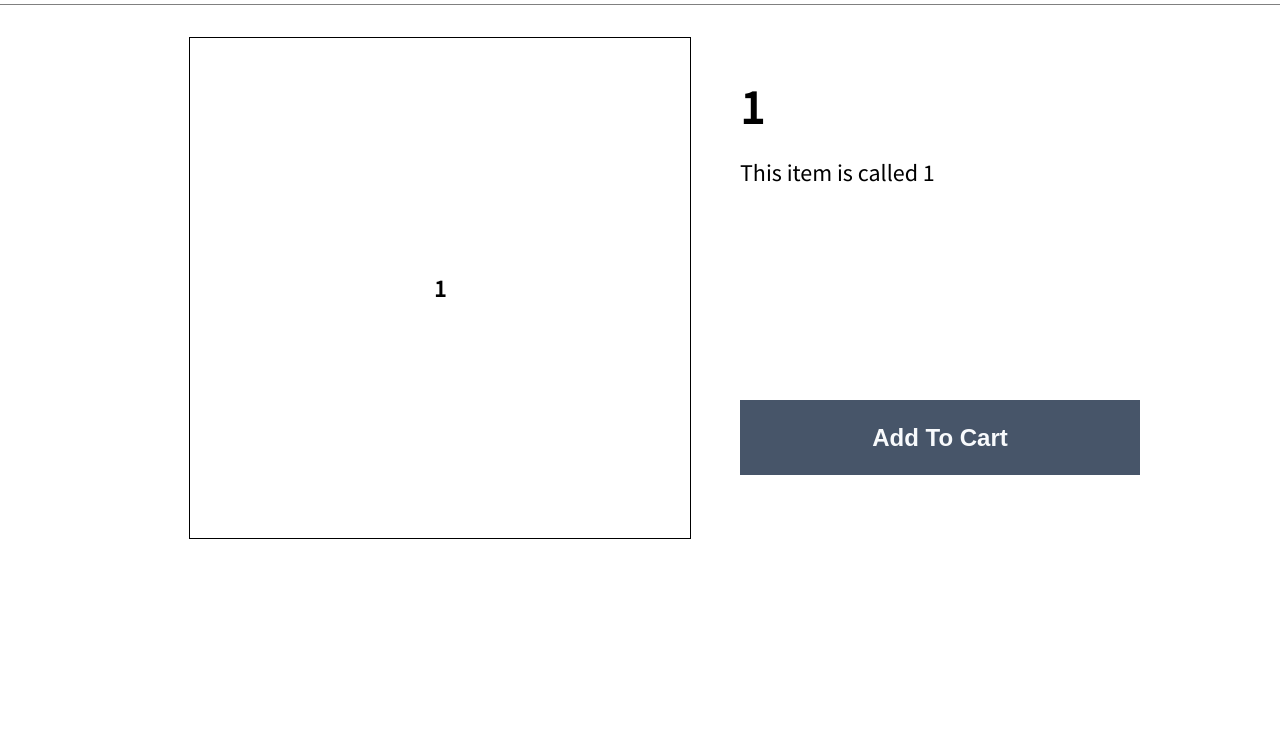
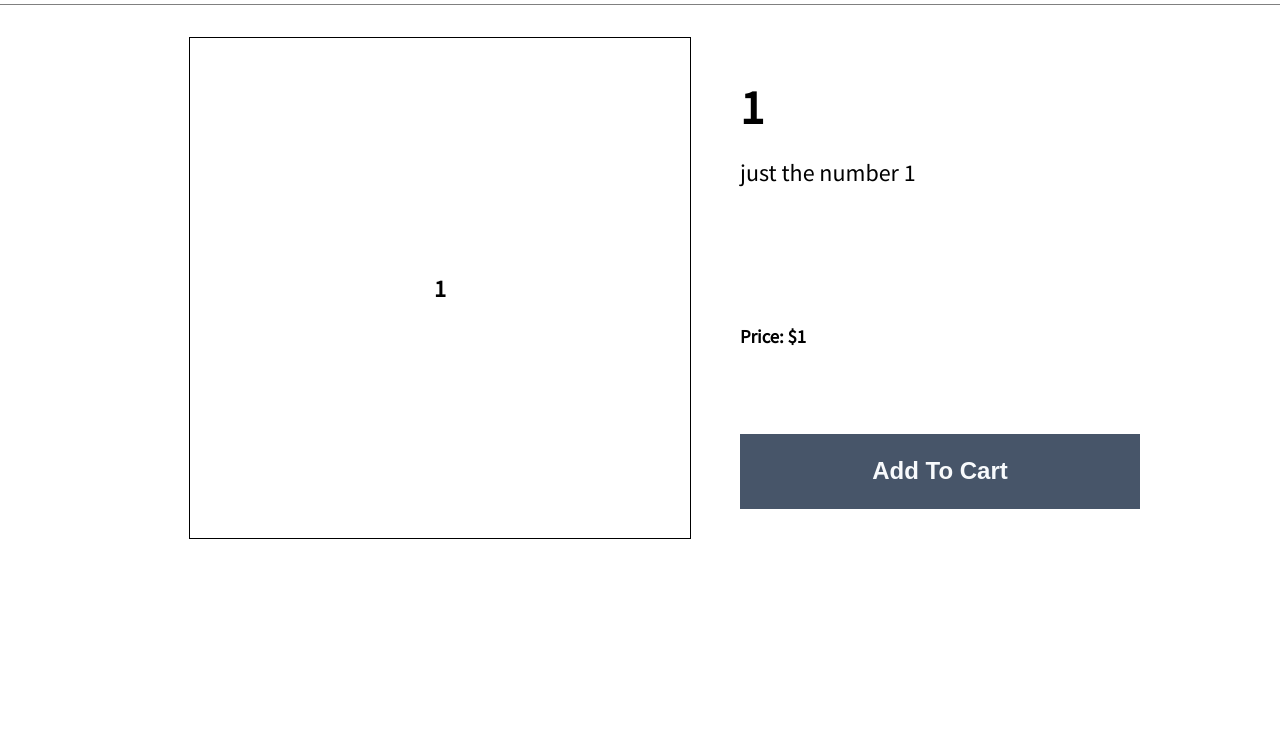
Before and after one commit to hspark220/shopping-cart, a React app: page /shop/0 in a window 1280 px wide. Shown: the part 57-800 px from the top of the page. Built offline with nearby package versions, Linux system fonts and the light colour scheme.

Commit message:
Fix layouts on pages and add price

```diff
--- a/src/RouteSwitch.js
+++ b/src/RouteSwitch.js
@@ -10,19 +10,23 @@ const RouteSwitch = () => {
     const products = [
         {
             title: "1",
-            description: "This item is called 1"
+            description: "just the number 1",
+            price: 1
         },
         {
-            title: "q1",
-            description: "This is the name of the keyboard"
+            title: "q2",
+            description: "aluminium cased keyboard",
+            price: 200
         },
         {
-            title: "v1",
-            description: "This is the name of another keyboard"
+            title: "kodak ektar 35",
+            description: "Small 35mm half film camera",
+            price: 50
         },
         {
             title: "Canon AE-1",
-            description: "Sick film camera"
+            description: "35 mm film camera",
+            price: 256
         }
     ];
 
--- a/src/css/navigation.css
+++ b/src/css/navigation.css
@@ -28,6 +28,7 @@ a {
     padding-right: 50px;
 
     display: flex;
+    align-items: center;
 }
 
 
--- a/src/css/products.css
+++ b/src/css/products.css
@@ -24,10 +24,11 @@
     width: 1000px;
     display: grid;
 
-    grid-template: 6rem 1fr 1fr/ 600px 400px;
+    grid-template: 6rem 1fr 1fr 1fr/ 600px 400px;
     grid-template-areas:
     "picture title"
     "picture description"
+    "picture price"
     "picture add"
     ;
 }
@@ -56,6 +57,12 @@
     font-size: 1.5rem;
 }
 
+.product-price {
+    grid-area: price;
+    align-self: center;
+
+}
+
 .add {
     grid-area: add;
     place-self: center;
--- a/src/pages/Cart.js
+++ b/src/pages/Cart.js
@@ -7,8 +7,8 @@ const Cart = props => {
 
     return (
         <>
+            <h1>Cart</h1>
             <Navigation cart={props.cart}/>
-            <h1>Cart</h1>
             <ul>
                 {props.cart.map((item, index) => {
                     return <Item item={item} onClick={props.onClick} index={index} key={uniqid()}/>
--- a/src/pages/ProductPage.js
+++ b/src/pages/ProductPage.js
@@ -14,6 +14,9 @@ const ProductPage = props => {
                 <div className="product-picture">
                     <h2>{props.product[id].title}</h2>
                 </div>
+                <div className='product-price'>
+                    <h3>{`Price: $${props.product[id].price}`}</h3>
+                </div>
                 <button className="add" onClick={() => {
                     props.onClick(props.product[id]);
                     console.log(props.cart.length)
```
